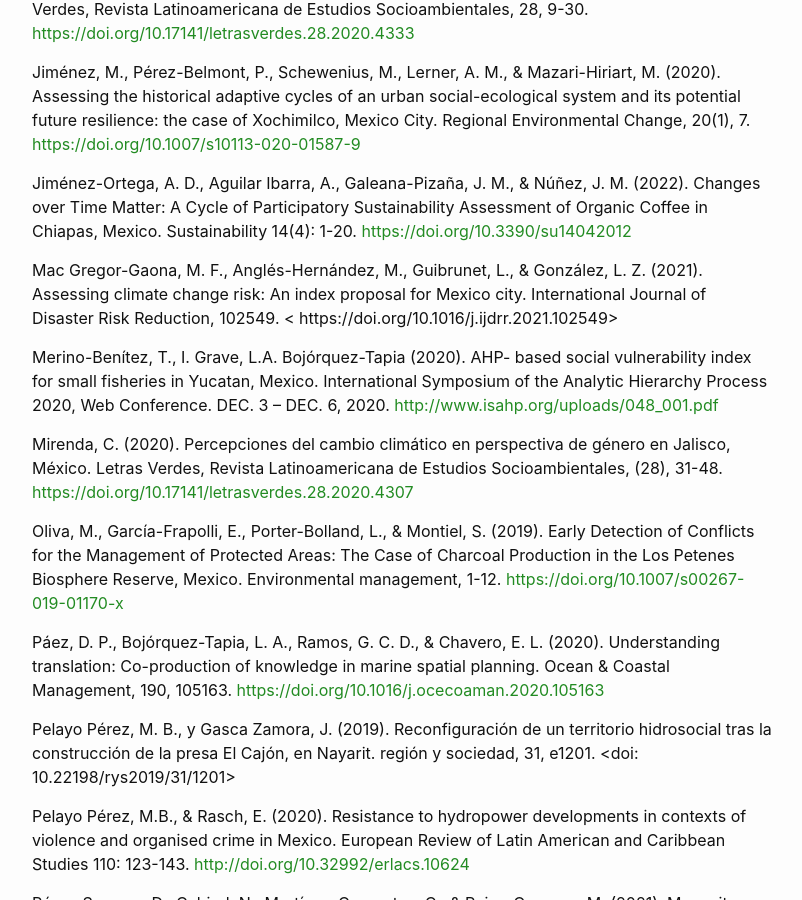
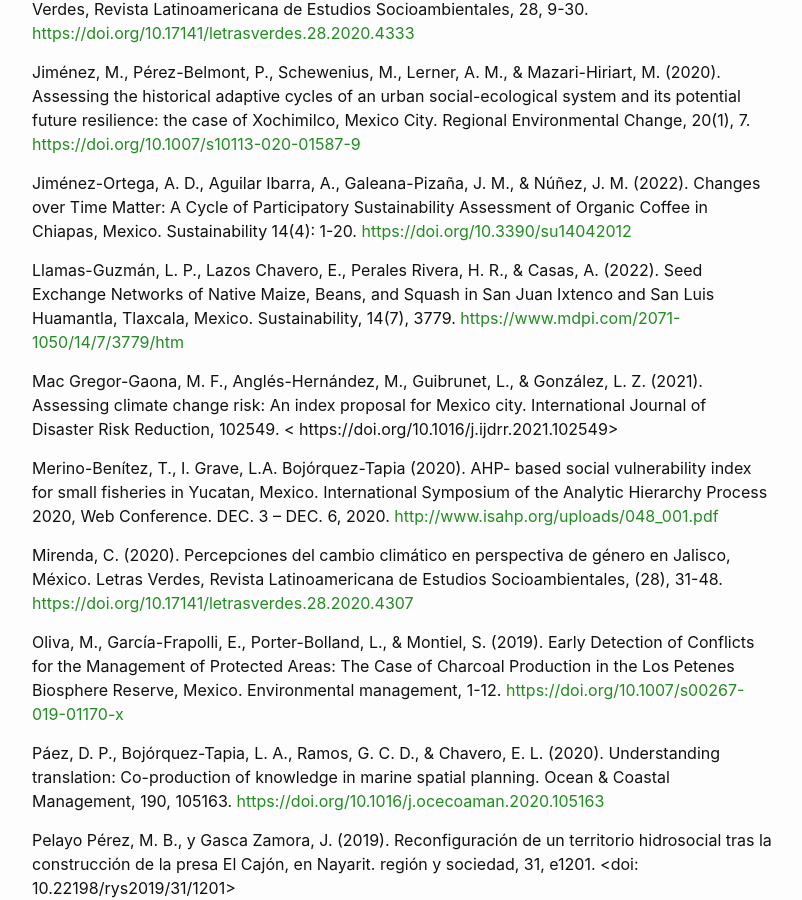
Before and after one commit to pcs-unam/pcs-unam.github.io, a Jekyll site: the page built from 07_publicaciones.md, in a window 1280 px wide and 900 px high, scrolled down 1629 px. Shown: the whole window, without its empty margins (238-1040 px from the left). Built offline with Jekyll 4.4.1, drawn with Linux system fonts in a browser that asks for light colours.

Commit message:
Se agregó cita de Llamas-Guzmán

```diff
--- a/07_publicaciones.md
+++ b/07_publicaciones.md
@@ -41,6 +41,8 @@ Jiménez, M., Pérez-Belmont, P., Schewenius, M., Lerner, A. M., & Mazari-Hiriar
 
 Jiménez-Ortega, A. D., Aguilar Ibarra, A., Galeana-Pizaña, J. M., & Núñez, J. M. (2022). Changes over Time Matter: A Cycle of Participatory Sustainability Assessment of Organic Coffee in Chiapas, Mexico. Sustainability 14(4): 1-20. <https://doi.org/10.3390/su14042012>
 
+Llamas-Guzmán, L. P., Lazos Chavero, E., Perales Rivera, H. R., & Casas, A. (2022). Seed Exchange Networks of Native Maize, Beans, and Squash in San Juan Ixtenco and San Luis Huamantla, Tlaxcala, Mexico. Sustainability, 14(7), 3779. <https://www.mdpi.com/2071-1050/14/7/3779/htm>
+
 Mac Gregor-Gaona, M. F., Anglés-Hernández, M., Guibrunet, L., & González, L. Z. (2021). Assessing climate change risk: An index proposal for Mexico city. International Journal of Disaster Risk Reduction, 102549. < https://doi.org/10.1016/j.ijdrr.2021.102549>
 
 Merino-Benítez, T., I. Grave, L.A. Bojórquez-Tapia (2020). AHP- based social vulnerability index for small fisheries in Yucatan, Mexico. International Symposium of the Analytic Hierarchy Process 2020, Web Conference. DEC. 3 – DEC. 6, 2020. <http://www.isahp.org/uploads/048_001.pdf>
```
